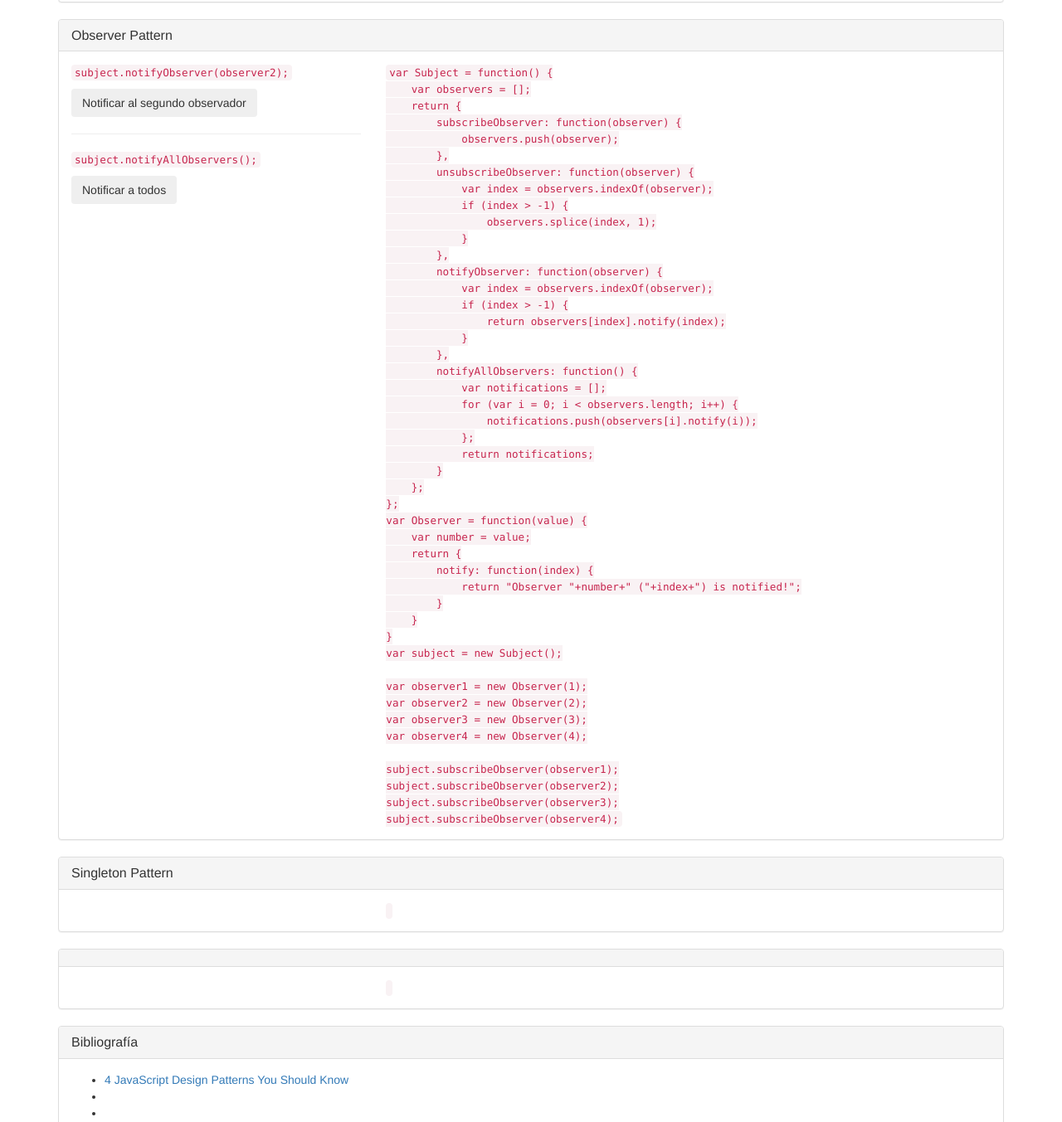
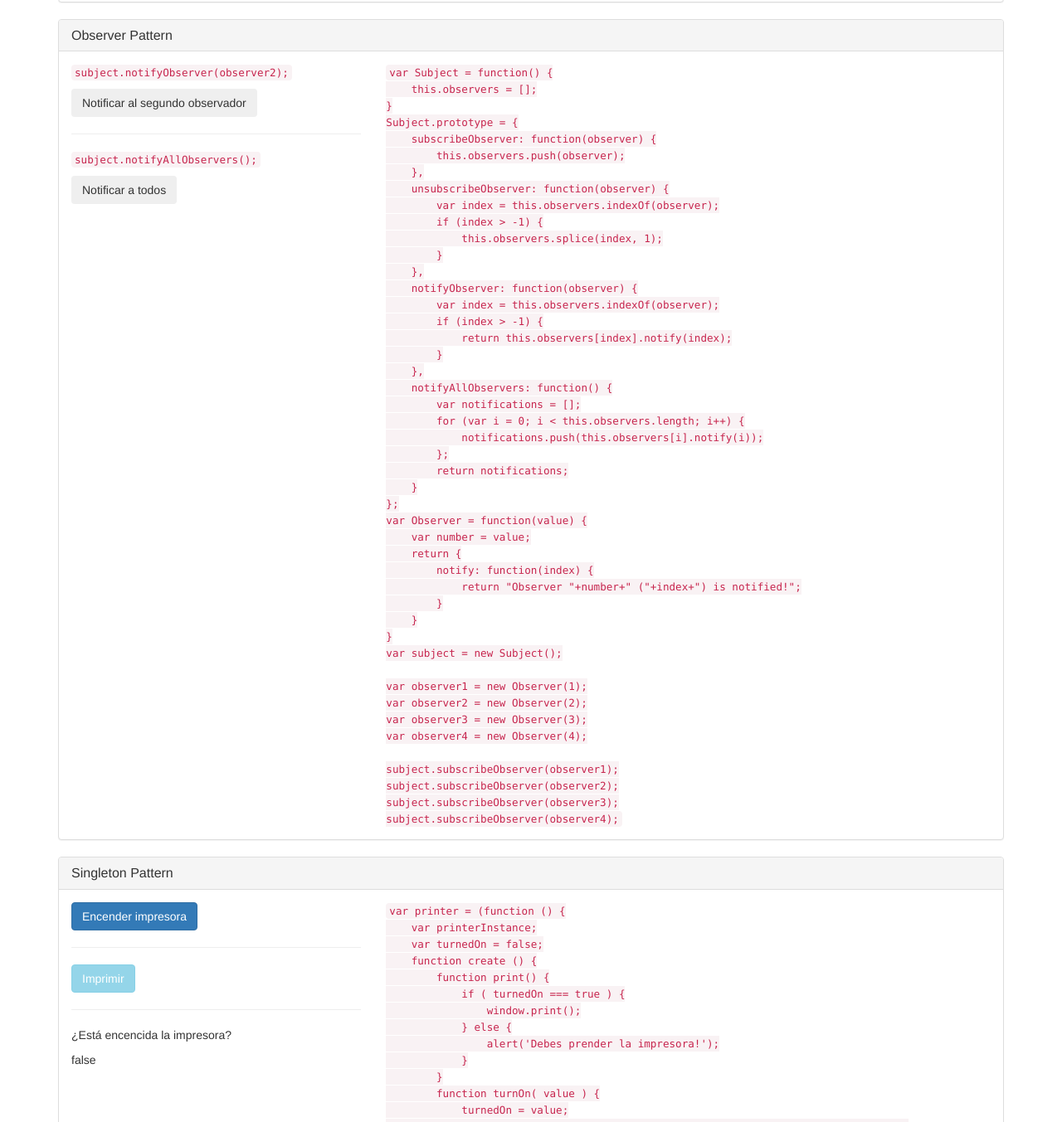
Before and after one commit to lenin-anzen/javascript-design-patterns, a plain HTML site: page docs/index.html in a window 1280 px wide. Shown: the part 938-2291 px from the top of the page at 83% size. Drawn offline with nearby package versions, Linux system fonts and the light colour scheme.

Commit message:
Singleton pattern

```diff
--- a/docs/assets/js/observer.js
+++ b/docs/assets/js/observer.js
@@ -1,31 +1,31 @@
 'use strict';
 
 var Subject = function() {
-    var observers = [];
-    return {
+    this.observers = [];
+}
+Subject.prototype = {
     subscribeObserver: function(observer) {
-            observers.push(observer);
+        this.observers.push(observer);
     },
     unsubscribeObserver: function(observer) {
-            var index = observers.indexOf(observer);
+        var index = this.observers.indexOf(observer);
         if (index > -1) {
-                observers.splice(index, 1);
+            this.observers.splice(index, 1);
         }
     },
     notifyObserver: function(observer) {
-            var index = observers.indexOf(observer);
+        var index = this.observers.indexOf(observer);
         if (index > -1) {
-                return observers[index].notify(index);
+            return this.observers[index].notify(index);
         }
     },
     notifyAllObservers: function() {
         var notifications = [];
-            for (var i = 0; i < observers.length; i++) {
-                notifications.push(observers[i].notify(i));
+        for (var i = 0; i < this.observers.length; i++) {
+            notifications.push(this.observers[i].notify(i));
         };
         return notifications;
     }
-    };
 };
 var Observer = function(value) {
     var number = value;
--- /dev/null
+++ b/docs/assets/js/singleton.js
@@ -0,0 +1,45 @@
+'use strict';
+
+var printer = (function () {
+    var printerInstance;
+    var turnedOn = false;
+    function create () {
+        function print() {
+            if ( turnedOn === true ) {
+                window.print();
+            } else {
+                alert('Debes prender la impresora!');
+            }
+        }
+        function turnOn( value ) {
+            turnedOn = value;
+            var buttonLabel = (value) ? 'Apagar impresora' : 'Encender impresora' ;
+            document.getElementById('js-singleton-turnon').innerHTML = buttonLabel;
+            document.getElementById('js-singleton-print').disabled = !value;
+            getIsTurnedOn();
+        }
+        function getIsTurnedOn() {
+            document.getElementById('js-singleton-getisturnedon').innerHTML = turnedOn;
+            return turnedOn;
+        }
+        return {
+            // public + private states and behaviors
+            print: print,
+            turnOn: turnOn,
+            getIsTurnedOn: getIsTurnedOn
+        };
+    }
+    return {
+        getInstance: function() {
+            if(!printerInstance) {
+                printerInstance = create();
+            }
+            return printerInstance;
+        }
+    };
+})();
+
+var officePrinter1 = printer.getInstance();
+var officePrinter2 = printer.getInstance();
+
+officePrinter1.getIsTurnedOn();
--- a/docs/index.html
+++ b/docs/index.html
@@ -106,31 +106,31 @@ var car = new TeslaModelS();</code>
                         </div>
                         <div class="col md-8 col-sm-8">
                             <code>var Subject = function() {
-    var observers = [];
-    return {
+    this.observers = [];
+}
+Subject.prototype = {
     subscribeObserver: function(observer) {
-            observers.push(observer);
+        this.observers.push(observer);
     },
     unsubscribeObserver: function(observer) {
-            var index = observers.indexOf(observer);
+        var index = this.observers.indexOf(observer);
         if (index > -1) {
-                observers.splice(index, 1);
+            this.observers.splice(index, 1);
         }
     },
     notifyObserver: function(observer) {
-            var index = observers.indexOf(observer);
+        var index = this.observers.indexOf(observer);
         if (index > -1) {
-                return observers[index].notify(index);
+            return this.observers[index].notify(index);
         }
     },
     notifyAllObservers: function() {
         var notifications = [];
-            for (var i = 0; i < observers.length; i++) {
-                notifications.push(observers[i].notify(i));
+        for (var i = 0; i < this.observers.length; i++) {
+            notifications.push(this.observers[i].notify(i));
         };
         return notifications;
     }
-    };
 };
 var Observer = function(value) {
     var number = value;
@@ -162,9 +162,57 @@ subject.subscribeObserver(observer4);</code>
                 <div class="panel-body">
                     <div class="row">
                         <div class="col md-4 col-sm-4">
+                            <button id="js-singleton-turnon" class="btn btn-primary" onclick="officePrinter1.turnOn(!officePrinter1.getIsTurnedOn())">Encender impresora</button>
+                            <hr>
+                            <button id="js-singleton-print" class="btn btn-info" onclick="officePrinter1.print()" disabled="true">Imprimir</button>
+                            <hr>
+                            <p>¿Está encencida la impresora?</p>
+                            <p id="js-singleton-getisturnedon"></p>
                         </div>
-                        <div class="col md-4 col-sm-4">
-                            <code></code>
+                        <div class="col md-8 col-sm-8">
+                            <code>var printer = (function () {
+    var printerInstance;
+    var turnedOn = false;
+    function create () {
+        function print() {
+            if ( turnedOn === true ) {
+                window.print();
+            } else {
+                alert('Debes prender la impresora!');
+            }
+        }
+        function turnOn( value ) {
+            turnedOn = value;
+            var buttonLabel = (value) ? 'Apagar impresora' : 'Encender impresora' ;
+            document.getElementById('js-singleton-turnon').innerHTML = buttonLabel;
+            document.getElementById('js-singleton-print').disabled = !value;
+            getIsTurnedOn();
+        }
+        function getIsTurnedOn() {
+            document.getElementById('js-singleton-getisturnedon').innerHTML = turnedOn;
+            return turnedOn;
+        }
+        return {
+            // public + private states and behaviors
+            print: print,
+            turnOn: turnOn,
+            getIsTurnedOn: getIsTurnedOn
+        };
+    }
+    return {
+        getInstance: function() {
+            if(!printerInstance) {
+                printerInstance = create();
+            }
+            return printerInstance;
+        }
+    };
+})();
+
+var officePrinter1 = printer.getInstance();
+var officePrinter2 = printer.getInstance();
+
+officePrinter1.getIsTurnedOn();</code>
                         </div>
                     </div>
                 </div>
@@ -204,5 +252,6 @@ subject.subscribeObserver(observer4);</code>
         <script src="assets/js/module.js"></script>
         <script src="assets/js/prototype.js"></script>
         <script src="assets/js/observer.js"></script>
+        <script src="assets/js/singleton.js"></script>
     </body>
 </html>
```
Lines whose indentation alone changed are shown as unchanged.
